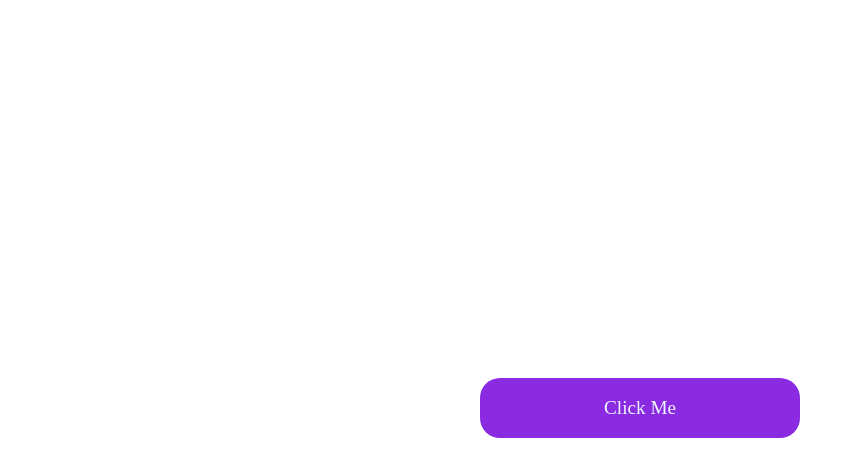
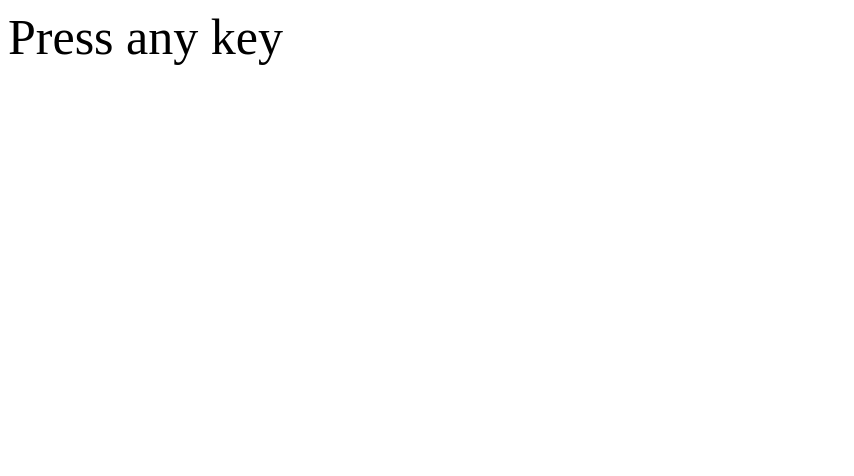
Before and after one commit to dhruvin2003/html-css-js-counterapp, a plain HTML site: page index.html in a window 1280 px wide. Shown: the whole page, without its empty margins (0-854 px from the left). Drawn offline with Linux system fonts and the light colour scheme.

Commit message:
Add files via upload

```diff
--- a/index.html
+++ b/index.html
@@ -4,13 +4,13 @@
 <head>
     <meta charset="UTF-8">
     <meta name="viewport" content="width=device-width, initial-scale=1.0">
-    <title>one click</title>
+    <title>Keydown-Keyup</title>
     <link rel="stylesheet" href="./style.css">
 </head>
 
 <body>
-    <div id="box">
-        <p class="clickme">Click Me </p>
+    <div id="container">
+        <div id="display"> Press any key</div>
     </div>
 </body>
 <script src="./script.js"></script>
--- a/script.js
+++ b/script.js
@@ -1,5 +1,12 @@
-const boxelement = document.getElementById("box");
-// click event listner
-boxelement.addEventListener("click", function() {
-    alert("areyy bhyii click kiya re");
+let container = document.getElementById("container");
+let display = document.getElementById("display");
+// adding keydown event listner
+document.addEventListener("keydown", function(e) {
+    display.style.color = "red";
+    display.innerText = e.key + "keydown";
 });
+// adding keyup event listner
+document.addEventListener("keyup", function(e) {
+    display.style.color = "green";
+    display.innerText = e.key + "keyup";
+});
--- a/style.css
+++ b/style.css
@@ -1,16 +1,7 @@
-body {
+#container {
     height: 100vh;
-    align-items: center;
-    justify-content: center;
-    display: flex;
 }
 
-#box {
-    background-color: blueviolet;
-    cursor: pointer;
-    color: aliceblue;
-    width: 20rem;
-    text-align: center;
-    border-radius: 20px;
-    font-size: larger;
+#display {
+    font-size: 50px;
 }
```
